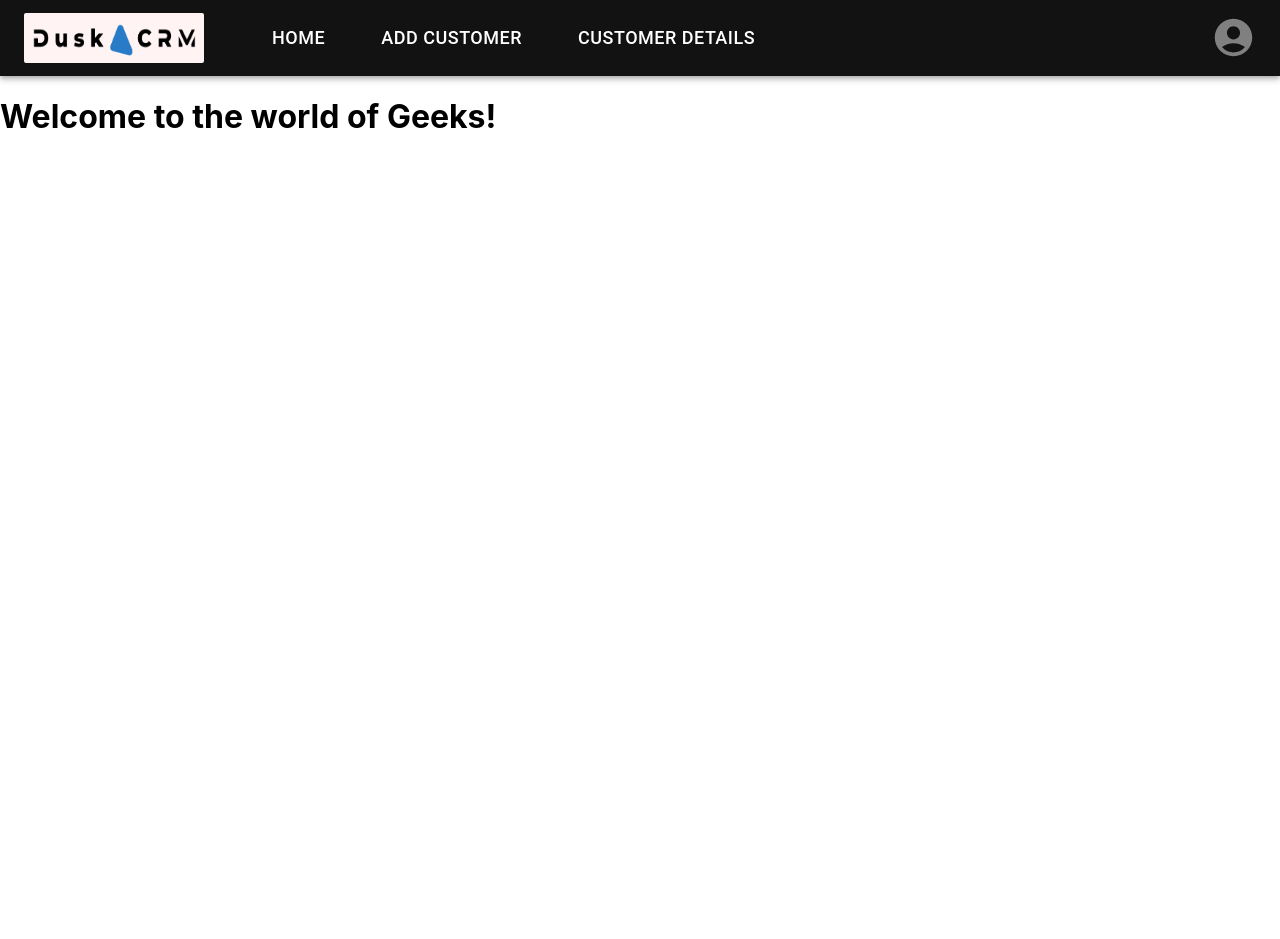
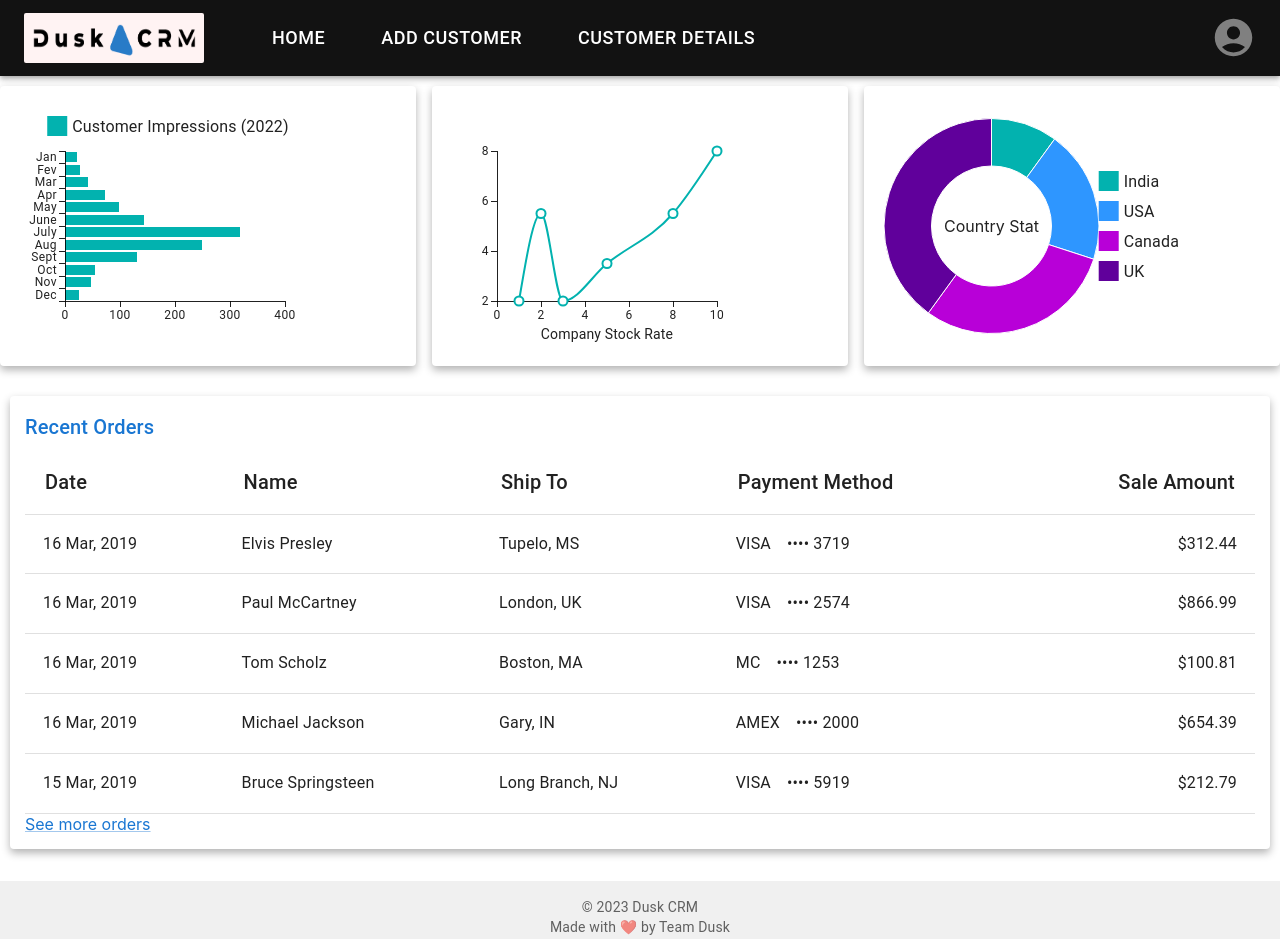
Before and after one commit to Aswincse/dusk-crm, a React (Create React App) app: page /home in a window 1280 px wide. Shown: the top 939 px of the page. Before the commit the page ends 800 px from the top, so only its background shows below. Built offline with nearby package versions, Linux system fonts and the light colour scheme.

Commit message:
home page content added

```diff
--- a/src/App.js
+++ b/src/App.js
@@ -7,6 +7,7 @@ import AddCustomer from './component/addcust';
 import Custdetail from './component/custdetail';
 import { addCustomer, getCustomers, deleteCustomer } from './component/userdb';
 import React, { useState, useEffect } from 'react';
+import Terms from './component/Terms';
 
 
 
@@ -41,6 +42,7 @@ function App() {
         <Route path="/" element={<Login />} />
         <Route path="/register" element={<Register />} />
         <Route path="/home" element={<Home />} />
+        <Route path="/terms" element={<Terms />} />
         <Route path="/add-customer" element={<AddCustomer onAddCustomer={handleAddCustomer} />} />
         <Route path="/customer-details" element={<Custdetail  customers={customers} onDeleteCustomer={handleDeleteCustomer} />} />
 
--- a/src/component/Home.js
+++ b/src/component/Home.js
@@ -1,8 +1,152 @@
-// Home.js
 import React from 'react';
+import { Grid, Paper } from '@mui/material';
+import { BarChart } from '@mui/x-charts/BarChart';
+import { LineChart } from '@mui/x-charts/LineChart';
+import { PieChart } from '@mui/x-charts/PieChart';
+import { useDrawingArea } from '@mui/x-charts/hooks';
+import { styled } from '@mui/material/styles';
+import Orders from './orders';
+import Footer from './footer';
 
-function Home (){
-	return <h1>Welcome to the world of Geeks!</h1>
+const data = [
+  { value: 5, label: 'India' },
+  { value: 10, label: 'USA' },
+  { value: 15, label: 'Canada' },
+  { value: 20, label: 'UK' },
+];
+
+const chartSize = {
+  width: 320,
+  height: 250,
+};
+
+const chartSetting = {
+  xAxis: [
+    {
+      label: 'Customer Impressions (lakhs)',
+    },
+  ],
+
+  width: 250,
+  height: 300,
+};
+
+const dataset = [
+  {
+    seoul: 21,
+    month: 'Jan',
+  },
+  {
+    seoul: 28,
+    month: 'Fev',
+  },
+  {
+    seoul: 41,
+    month: 'Mar',
+  },
+  {
+    seoul: 73,
+    month: 'Apr',
+  },
+  {
+    seoul: 99,
+    month: 'May',
+  },
+  {
+    seoul: 144,
+    month: 'June',
+  },
+  {
+    seoul: 319,
+    month: 'July',
+  },
+  {
+    seoul: 249,
+    month: 'Aug',
+  },
+  {
+    seoul: 131,
+    month: 'Sept',
+  },
+  {
+    seoul: 55,
+    month: 'Oct',
+  },
+  {
+    seoul: 48,
+    month: 'Nov',
+  },
+  {
+    seoul: 25,
+    month: 'Dec',
+  },
+];
+
+const StyledText = styled('text')(({ theme }) => ({
+  fill: theme.palette.text.primary,
+  textAnchor: 'middle',
+  dominantBaseline: 'central',
+  fontSize: 16, // Adjusted font size
+}));
+
+function PieCenterLabel({ children }) {
+  const { width, height, left, top } = useDrawingArea();
+  return (
+    <StyledText x={left + width / 2} y={top + height / 2}>
+      {children}
+    </StyledText>
+  );
 }
 
+const valueFormatter = (value) => `${value} lakhs`;
+
+const Home = () => {
+  return (
+    <div>
+    <Grid  container spacing={2} justifyContent="center">
+      <Grid  item xs={12} md={4} style={{marginTop: '10px'}}>
+        <Paper square={false} elevation={24} style={{ padding: '15px', boxShadow: '0 4px 8px rgba(0, 0, 0, 0.3)' }}>
+          {/* Bar Chart */}
+          <BarChart
+            dataset={dataset}
+            yAxis={[{ scaleType: 'band', dataKey: 'month' }]}
+            series={[{ dataKey: 'seoul', label: ' Customer Impressions (2022)', valueFormatter }]}
+            layout="horizontal"
+            {...chartSize}
+          />
+        </Paper>
+      </Grid>
+      <Grid item xs={12} md={4} style={{marginTop: '10px'}}>
+        <Paper square={false} elevation={24} style={{ padding: '15px', boxShadow: '0 4px 8px rgba(0, 0, 0, 0.3)' }} >
+          {/* Line Chart */}
+          <LineChart
+            xAxis={[{ data: [1, 2, 3, 5, 8, 10], label: 'Company Stock Rate' }]}
+            series={[
+              {
+                data: [2, 5.5, 2, 3.5, 5.5, 8],
+              },
+            ]}
+            {...chartSize}
+            label="Company Stock Rate"
+          />
+        </Paper>
+      </Grid>
+      <Grid item xs={12} md={4} style={{marginTop: '10px'}}>
+        <Paper square={false} elevation={24} style={{ padding: '15px', boxShadow: '0 4px 8px rgba(0, 0, 0, 0.3)' }} >
+          {/* Pie Chart */}
+          <PieChart series={[{ data, innerRadius: 60 }]} {...chartSize}>
+            <PieCenterLabel>Country Stat</PieCenterLabel>
+          </PieChart>
+        </Paper>
+      </Grid>
+    </Grid>
+    <br/>
+    <Paper square={false} elevation={24} style={{margin: '10px', padding: '15px', boxShadow: '0 4px 8px rgba(0, 0, 0, 0.3)' }} >
+      <Orders  />
+      </Paper>
+      <Footer/>
+    </div>
+  );
+};
+
 export default Home;
--- a/src/component/Login.js
+++ b/src/component/Login.js
@@ -100,9 +100,9 @@ const Login = () => {
             type="button"
             fullWidth
             variant="contained"
-            color="secondary"
+
             onClick={handleGoogleSignIn}
-            style={{ marginTop: 10 }}
+            style={{ marginTop: 10 , backgroundColor:"#287BC7"}}
           >
             Sign in with Google
           </Button>
--- a/src/component/Navbar.js
+++ b/src/component/Navbar.js
@@ -51,7 +51,7 @@ function Navbar() {
   const navigate = useNavigate();
   const location = useLocation();
 
-  const isAuthPage = ['/', '/register'].includes(location.pathname);
+  const isAuthPage = ['/', '/register','/terms'].includes(location.pathname);
   if (isAuthPage) {
     return null;
   }
--- a/src/component/Register.js
+++ b/src/component/Register.js
@@ -107,8 +107,7 @@ const Register = () => {
             />
             <FormControlLabel
               control={<Checkbox checked={termsChecked} onChange={() => setTermsChecked(!termsChecked)} />}
-              label="I agree to the Terms and Conditions"
-            />
+              label="I agree to the"/><RouterLink to='/terms'>Terms and Conditions</RouterLink>
             <Button
               type="button"
               fullWidth
--- /dev/null
+++ b/src/component/Terms.js
@@ -0,0 +1,15 @@
+import React from 'react';
+import { Link as RouterLink, useNavigate } from 'react-router-dom';
+
+export default function Terms(){
+    return(
+        <div>
+            <h3>By clicking "I agree to the terms and conditions", you agree to the following terms and condition</h3>
+            <br/>
+            <p>1. You agree to give this project a 100/100 marks</p>
+            <p>2. You agree that this project is cool ;)</p>
+            <br/>
+            <p><RouterLink to='/register'>click here</RouterLink> to go back to the registration page</p>
+        </div>
+    )
+}
--- /dev/null
+++ b/src/component/Title.js
@@ -0,0 +1,17 @@
+import * as React from 'react';
+import PropTypes from 'prop-types';
+import Typography from '@mui/material/Typography';
+
+function Title(props) {
+  return (
+    <Typography component="h2" variant="h6" color="primary" gutterBottom>
+      {props.children}
+    </Typography>
+  );
+}
+
+Title.propTypes = {
+  children: PropTypes.node,
+};
+
+export default Title;
--- /dev/null
+++ b/src/component/footer.js
@@ -0,0 +1,26 @@
+import React from 'react';
+import { Typography, Container, Link } from '@mui/material';
+
+const Footer = () => {
+  return (
+    <Container component="footer" maxWidth="xl" style={{ marginTop: '2rem', padding: '1rem', backgroundColor: '#f0f0f0' }}>
+      <Typography variant="body2" color="textSecondary" align="center">
+        © 2023 Dusk CRM
+      </Typography>
+      <Typography variant="body2" color="textSecondary" align="center">
+        Made with ❤️ by Team Dusk
+      </Typography>
+      <Typography variant="body2" color="textSecondary" align="center">
+        <Link color="inherit" href="#">
+          Privacy Policy
+        </Link>{' '}
+        |{' '}
+        <Link color="inherit" href="#">
+          Terms of Service
+        </Link>
+      </Typography>
+    </Container>
+  );
+};
+
+export default Footer;
--- /dev/null
+++ b/src/component/orders.js
@@ -0,0 +1,86 @@
+import * as React from 'react';
+import Link from '@mui/material/Link';
+import Table from '@mui/material/Table';
+import TableBody from '@mui/material/TableBody';
+import TableCell from '@mui/material/TableCell';
+import TableHead from '@mui/material/TableHead';
+import TableRow from '@mui/material/TableRow';
+import Title from './Title';
+
+// Generate Order Data
+function createData(id, date, name, shipTo, paymentMethod, amount) {
+  return { id, date, name, shipTo, paymentMethod, amount };
+}
+
+const rows = [
+  createData(
+    0,
+    '16 Mar, 2019',
+    'Elvis Presley',
+    'Tupelo, MS',
+    'VISA ⠀•••• 3719',
+    312.44,
+  ),
+  createData(
+    1,
+    '16 Mar, 2019',
+    'Paul McCartney',
+    'London, UK',
+    'VISA ⠀•••• 2574',
+    866.99,
+  ),
+  createData(2, '16 Mar, 2019', 'Tom Scholz', 'Boston, MA', 'MC ⠀•••• 1253', 100.81),
+  createData(
+    3,
+    '16 Mar, 2019',
+    'Michael Jackson',
+    'Gary, IN',
+    'AMEX ⠀•••• 2000',
+    654.39,
+  ),
+  createData(
+    4,
+    '15 Mar, 2019',
+    'Bruce Springsteen',
+    'Long Branch, NJ',
+    'VISA ⠀•••• 5919',
+    212.79,
+  ),
+];
+
+function preventDefault(event) {
+  event.preventDefault();
+}
+
+export default function Orders() {
+  return (
+    <div>
+      <Title>Recent Orders</Title>
+      <Table size="small" >
+        <TableHead>
+          <TableRow >
+            <TableCell style={{fontSize: '20px',padding:'20px'}}>Date</TableCell>
+            <TableCell style={{fontSize: '20px',padding:'20px'}}>Name</TableCell>
+            <TableCell style={{fontSize: '20px',padding:'20px'}}>Ship To</TableCell>
+            <TableCell style={{fontSize: '20px',padding:'20px'}}>Payment Method</TableCell>
+            <TableCell style={{fontSize: '20px',padding:'20px'}} align="right">Sale Amount</TableCell>
+          </TableRow>
+        </TableHead>
+        <TableBody>
+          {rows.map((row) => (
+            <TableRow key={row.id}>
+              <TableCell style={{fontSize: '16px',padding:'18px'}}>{row.date}</TableCell>
+              <TableCell style={{fontSize: '16px',padding:'18px'}}>{row.name}</TableCell>
+              <TableCell style={{fontSize: '16px',padding:'18px'}}>{row.shipTo}</TableCell>
+              <TableCell style={{fontSize: '16px',padding:'18px'}}>{row.paymentMethod}</TableCell>
+              <TableCell style={{fontSize: '16px',padding:'18px'}} align="right">{`$${row.amount}`}</TableCell>
+            </TableRow>
+          ))}
+        </TableBody>
+      </Table>
+      <Link color="primary" href="#" onClick={preventDefault} sx={{ mt: 3 }}>
+        See more orders
+      </Link>
+    </div>
+  );
+}
```
Also changed, not shown: package.json (+7 -0 lines), 1 other file (tests, documents, lock files or other folders).
